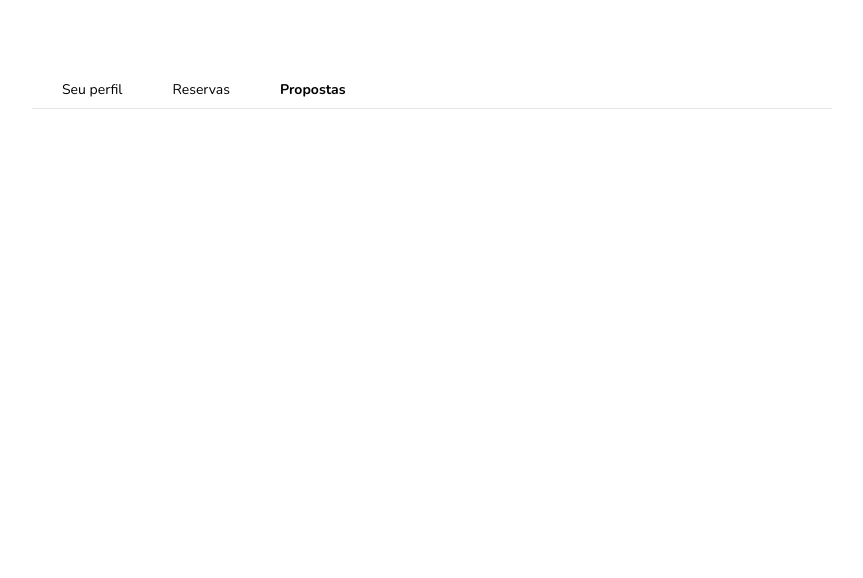
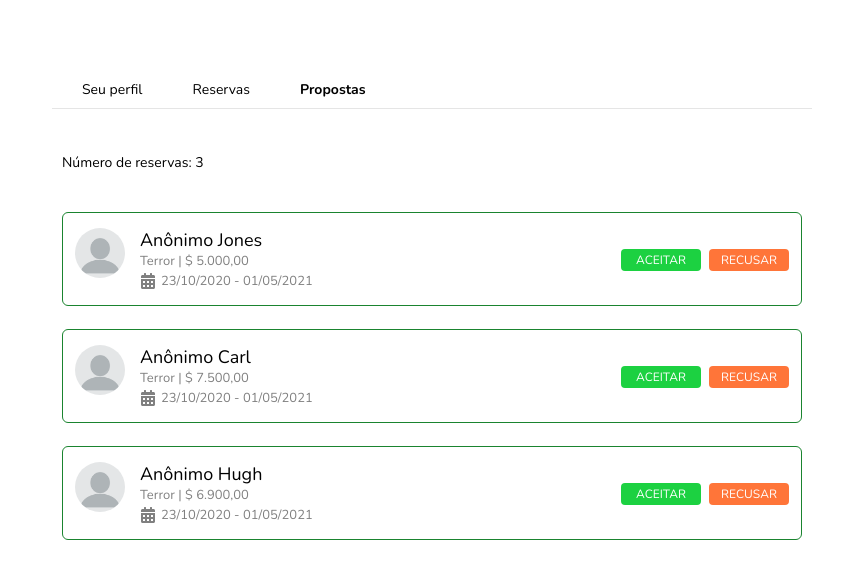
Before and after one commit to cgmbauer/frente_criacoes, a React (Create React App) app: page /offers in a window 1280 px wide. Shown: the top 578 px of the page, without its empty margins (208-1071 px from the left). Built offline with nearby package versions, Linux system fonts and the light colour scheme.

Commit message:
feat: layout pagina offers estruturado

```diff
--- a/src/components/NavBar/styles.js
+++ b/src/components/NavBar/styles.js
@@ -38,7 +38,11 @@ export const NavBarContainer = styled.nav`
     }
 
     &:first-child {
-      margin-left: 30px;
+      margin-left: 10px;
+
+      @media (min-width: 600px) {
+        margin-left: 30px;
+      }
     }
 
     &:nth-child(n + 2) {
--- a/src/pages/Offers/index.jsx
+++ b/src/pages/Offers/index.jsx
@@ -1,13 +1,90 @@
 import React from 'react';
+import { FaCalendarAlt } from 'react-icons/fa';
 
 import NavBar from '../../components/NavBar';
 
-import { OffersContainer } from './styles';
+import DummyImg from '../../assets/profile-dummy.png';
+
+import {
+  OffersContainer,
+  ReservationBox,
+  ReservationInformations,
+} from './styles';
 
 const Offers = () => {
   return (
     <OffersContainer>
       <NavBar />
+
+      <div>
+        <h2>Número de reservas: 3</h2>
+      </div>
+
+      <ReservationBox>
+        <img src={DummyImg} alt="dummy profile logo" />
+
+        <ReservationInformations>
+          <section>
+            <h3>Anônimo Jones</h3>
+
+            <p>Terror | $ 5.000,00</p>
+
+            <div>
+              <FaCalendarAlt />
+              <p>23/10/2020 - 01/05/2021</p>
+            </div>
+          </section>
+
+          <section>
+            <button type="button">ACEITAR</button>
+            <button type="button">RECUSAR</button>
+          </section>
+        </ReservationInformations>
+      </ReservationBox>
+
+      <ReservationBox>
+        <img src={DummyImg} alt="dummy profile logo" />
+
+        <ReservationInformations>
+          <section>
+            <h3>Anônimo Carl</h3>
+
+            <p>Terror | $ 7.500,00</p>
+
+            <div>
+              <FaCalendarAlt />
+              <p>23/10/2020 - 01/05/2021</p>
+            </div>
+          </section>
+
+          <section>
+            <button type="button">ACEITAR</button>
+            <button type="button">RECUSAR</button>
+          </section>
+        </ReservationInformations>
+      </ReservationBox>
+
+      <ReservationBox>
+        <img src={DummyImg} alt="dummy profile logo" />
+
+        <ReservationInformations>
+          <section>
+            <h3>Anônimo Hugh</h3>
+
+            <p>Terror | $ 6.900,00</p>
+
+            <div>
+              <FaCalendarAlt />
+              <p>23/10/2020 - 01/05/2021</p>
+            </div>
+          </section>
+
+          <section>
+            <button type="button">ACEITAR</button>
+            <button type="button">RECUSAR</button>
+          </section>
+        </ReservationInformations>
+      </ReservationBox>
     </OffersContainer>
   );
 };
--- a/src/pages/Offers/styles.js
+++ b/src/pages/Offers/styles.js
@@ -4,55 +4,122 @@ export const OffersContainer = styled.main`
   width: 100%;
   height: 100vh;
 
+  max-width: 800px;
+
   padding: 10px 20px;
+  margin: 0 auto;
+
+  div {
+    max-width: 800px;
+
+    margin: 0 auto;
+
+    h2 {
+      font-family: var(--font-family-primary);
+      font-size: 14px;
+      font-weight: 400;
+      color: var(--primary-color);
+
+      margin-left: 10px;
+      margin-top: 44px;
+    }
+  }
 `;
 
-export const NavBar = styled.nav`
-  position: relative;
-
-  max-width: 800px;
-
+export const ReservationBox = styled.section`
   display: flex;
   flex-direction: row;
-  align-items: center;
-  justify-content: flex-start;
 
-  padding-bottom: 10px;
-  margin: 70px auto 0;
+  padding: 10px;
+  margin: 40px 10px 0;
 
-  &:after {
-    content: '';
-    position: absolute;
-    bottom: 0;
-    left: 0;
+  border: 1px solid #1a842f;
+  border-radius: 6px;
+
+  & + section {
+    margin: 23px 10px 0;
+  }
+
+  img {
+    width: 50px;
+    height: 50px;
+
+    border-radius: 50%;
+  }
+
+  @media (min-width: 600px) {
+    padding: 15px 12px;
+  }
+`;
+
+export const ReservationInformations = styled.section`
+  margin-left: 15px;
+
+  @media (min-width: 600px) {
+    display: flex;
+    flex-direction: row;
+    justify-content: space-between;
 
     width: 100%;
-    height: 1px;
-    max-width: 800px;
-
-    border-bottom: 1px solid #e5e5e5;
   }
 
-  a {
-    text-decoration: none;
-    color: var(--color-primary);
-    font-family: var(--font-family-primary);
-    font-weight: 400;
-    font-size: 14px;
-
-    &.selected {
-      font-weight: 700;
+  section {
+    h3 {
+      font-family: var(--font-family-primary);
+      font-size: 18px;
+      font-weight: 500;
+      color: var(--primary-color);
     }
 
-    &:first-child {
-      margin-left: 30px;
+    p {
+      font-family: var(--font-family-primary);
+      font-size: 13px;
+      font-weight: 500;
+      color: var(--color-secondary-cards);
     }
 
-    &:nth-child(n + 2) {
-      margin-left: 20px;
+    div {
+      display: flex;
+      flex-direction: row;
+      justify-content: flex-start;
+      align-items: center;
 
-      @media (min-width: 600px) {
-        margin-left: 50px;
+      margin-top: 2px;
+
+      svg {
+        margin-right: 5px;
+        color: var(--color-secondary-cards);
+      }
+    }
+
+    & + section {
+      margin-top: 20px;
+
+      button {
+        font-family: var(--font-family-primary);
+        font-size: 12px;
+        font-weight: 500;
+        color: var(--color-secondary);
+
+        width: 80px;
+
+        border: none;
+        border-radius: 4px;
+
+        background: var(--bg-button-aceitar);
+
+        padding: 3px 4px;
+
+        transition: opacity 0.3;
+
+        &:hover {
+          opacity: 0.9;
+        }
+
+        & + button {
+          margin-left: 8px;
+          background: var(--bg-button-recusar);
+        }
       }
     }
   }
--- a/src/styles/global.js
+++ b/src/styles/global.js
@@ -31,11 +31,18 @@ a {
 :root {
   --font-family-primary: 'Nunito', 'sans-serif';
   --color-primary: #000;
+  --color-secondary: #fff;
+
+  --color-secondary-cards: #808080;
 
   --bg-input: #E5E5E5;
   --color-placeholder: #808080;
 
   --bg-button: #D6B92D;
   --color-button: #312e38;
+
+  --bg-button-aceitar: #1CD141;
+  --bg-button-recusar: #FF7539;
+
 }
 `;
```
Also changed, not shown: src/assets/profile-dummy.png (added).
